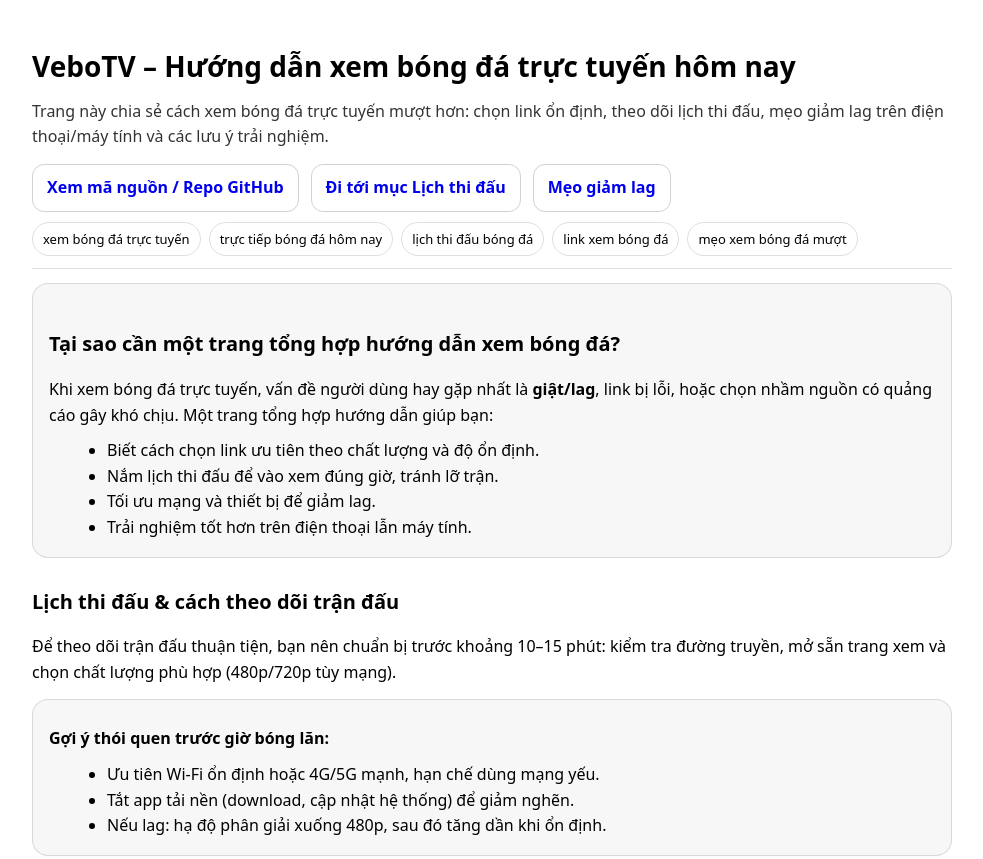
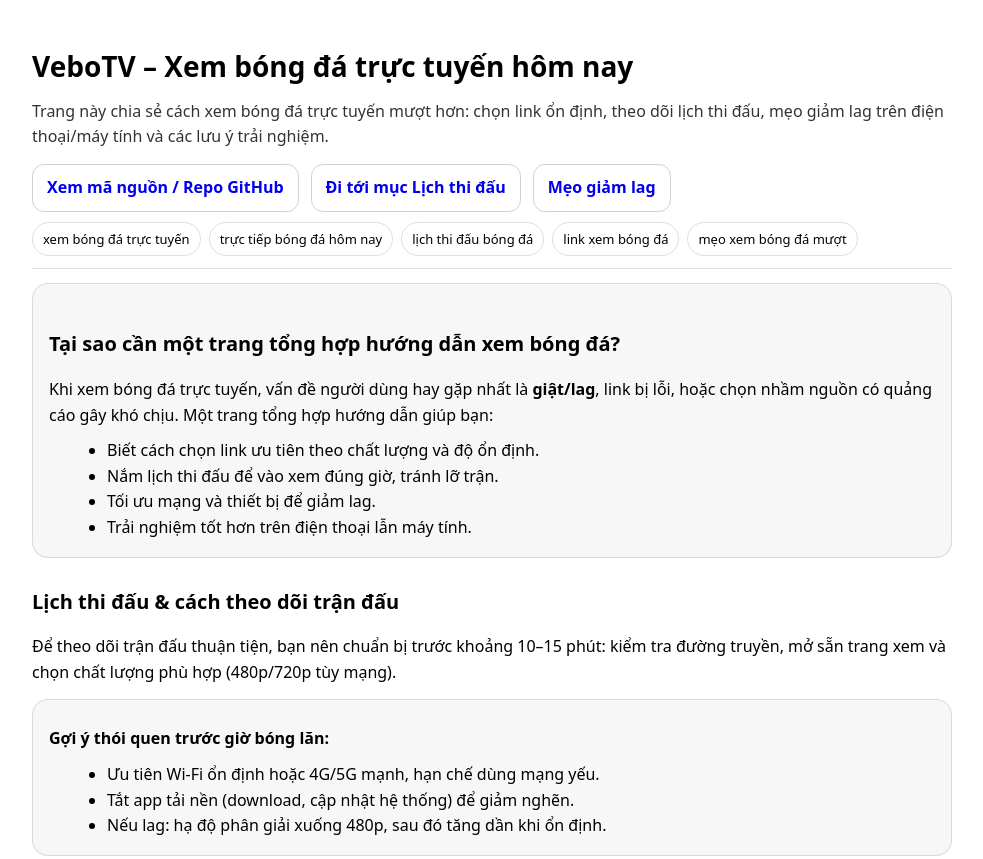
Before and after one commit to vebottv/vebottv-xem-bong-da-truc-tuyen, a plain HTML site: page index.html in a window 1280 px wide. Shown: the top 859 px of the page, without its empty margins (148-1131 px from the left). Drawn offline with Linux system fonts and the light colour scheme.

Commit message:
index.html

```diff
--- a/index.html
+++ b/index.html
@@ -67,7 +67,7 @@
 <body>
   <div class="wrap">
     <header>
-      <h1>VeboTV – Hướng dẫn xem bóng đá trực tuyến hôm nay</h1>
+      <h1>VeboTV – Xem bóng đá trực tuyến hôm nay</h1>
       <p class="muted">
         Trang này chia sẻ cách xem bóng đá trực tuyến mượt hơn: chọn link ổn định, theo dõi lịch thi đấu,
         mẹo giảm lag trên điện thoại/máy tính và các lưu ý trải nghiệm.
```
